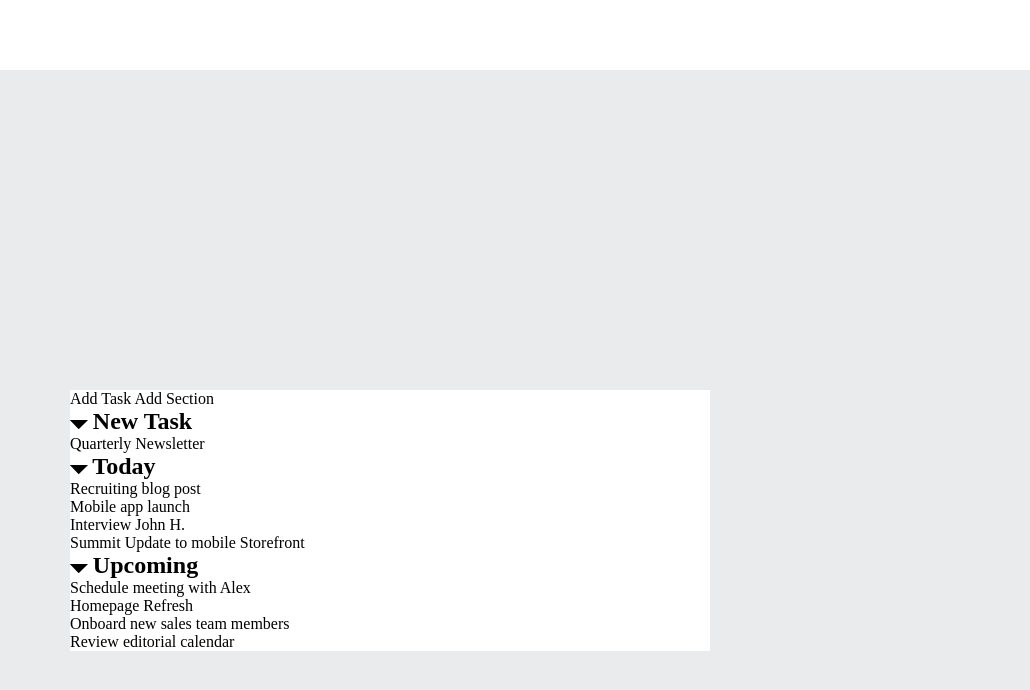
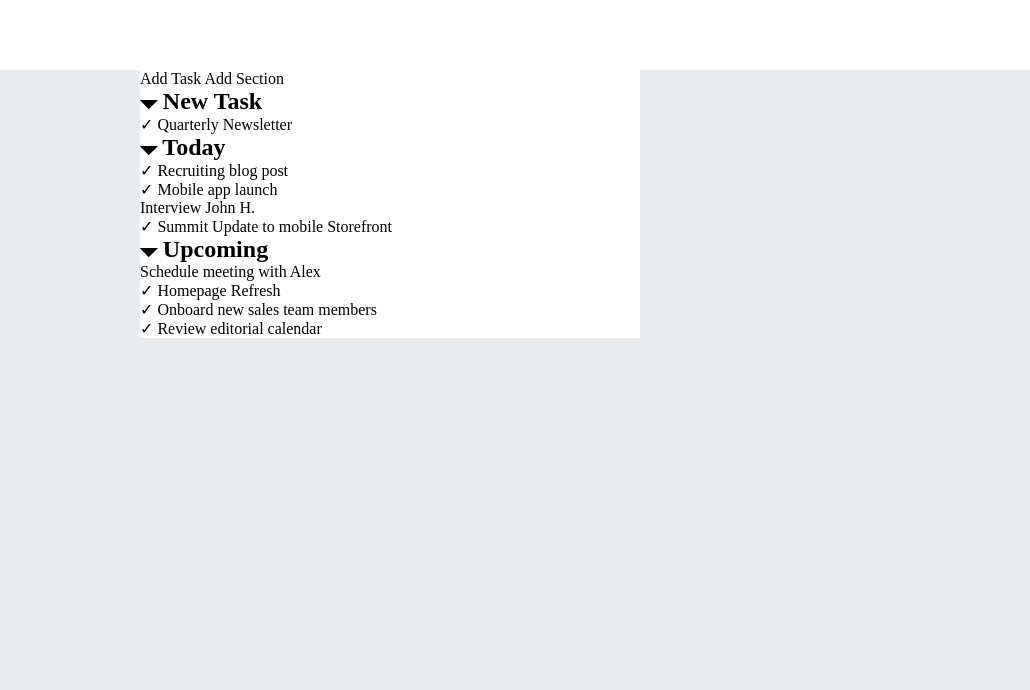
Before and after one commit to davide-delgiudice/html-css-toboolist, a plain HTML site: page index.html in a window 1280 px wide. Shown: the full height of the page, 250-1280 px from the left. Drawn offline with Linux system fonts and the light colour scheme.

Commit message:
[UPD] Added tick and container class

```diff
--- a/css/style.css
+++ b/css/style.css
@@ -25,10 +25,14 @@ body{
     background-color: rgb(234, 235, 237);
 }
 
+.container{
+    width: 500px;
+    margin: 0 auto;
+}
+
 .square{
     background-color: white;
     box-sizing: border-box;
-    margin: 25%;
 }
 
 ul{
--- a/index.html
+++ b/index.html
@@ -16,27 +16,29 @@
     </header>
     <!-- corpo principale -->
     <main>
-        <div class="square">
+        <div class="container">
+            <div class="square">
             <span>Add Task</span>
             <span>Add Section</span>
             <ul>
                 <h2>&#128899 New Task</h2>
-                <li>Quarterly Newsletter</li>
+                <li>&#x2713 Quarterly Newsletter</li>
             </ul>
             <ul>
                 <h2>&#128899 Today</h2>
-                <li>Recruiting blog post</li>
-                <li>Mobile app launch</li>
-                <li>Interview John H.</li>
-                <li>Summit Update to mobile Storefront</li>
+                <li>&#x2713 Recruiting blog post</li>
+                <li>&#x2713 Mobile app launch</li>
+                <li> Interview John H.</li>
+                <li>&#x2713 Summit Update to mobile Storefront</li>
             </ul>
             <ul>
                 <h2>&#128899 Upcoming</h2>
                 <li>Schedule meeting with Alex</li>
-                <li>Homepage Refresh</li>
-                <li>Onboard new sales team members</li>
-                <li>Review editorial calendar</li>
+                <li>&#x2713 Homepage Refresh</li>
+                <li>&#x2713 Onboard new sales team members</li>
+                <li>&#x2713 Review editorial calendar</li>
             </ul>
+            </div>
         </div>
     </main>
 </body>
```
